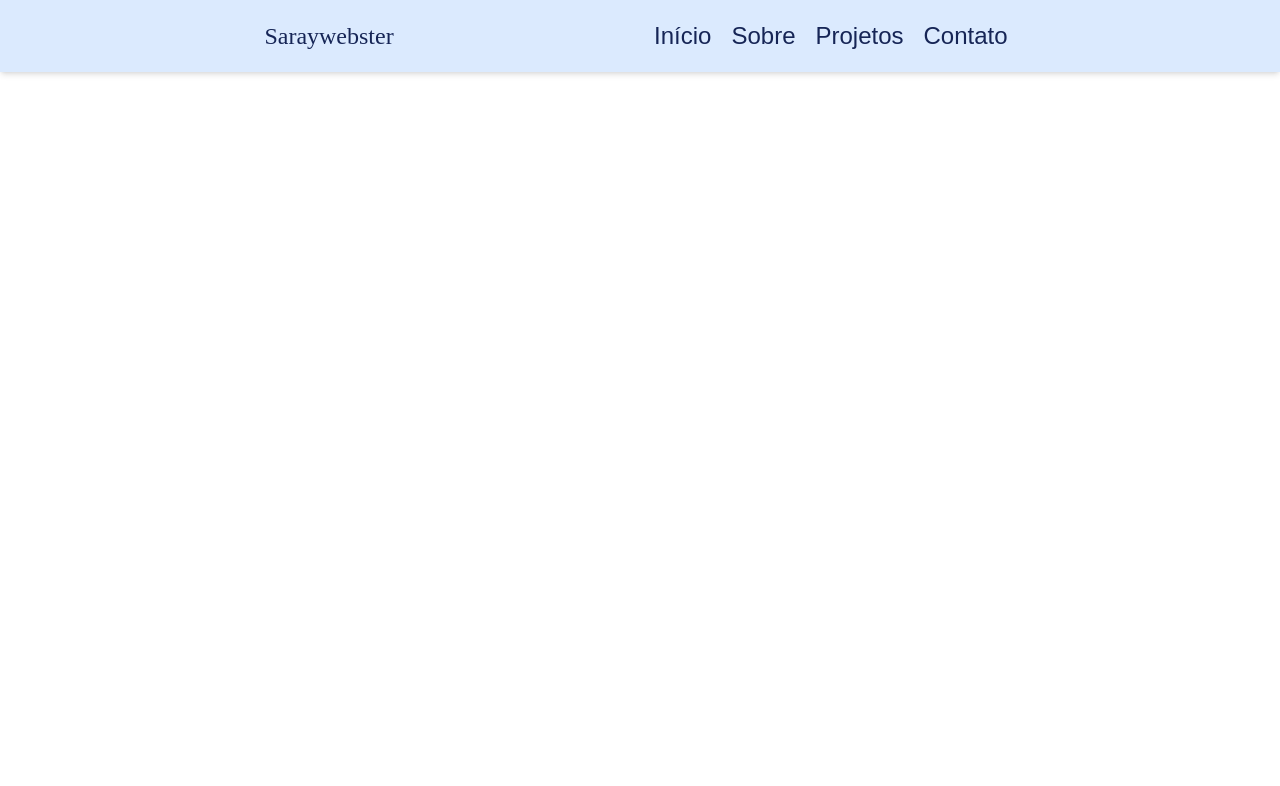
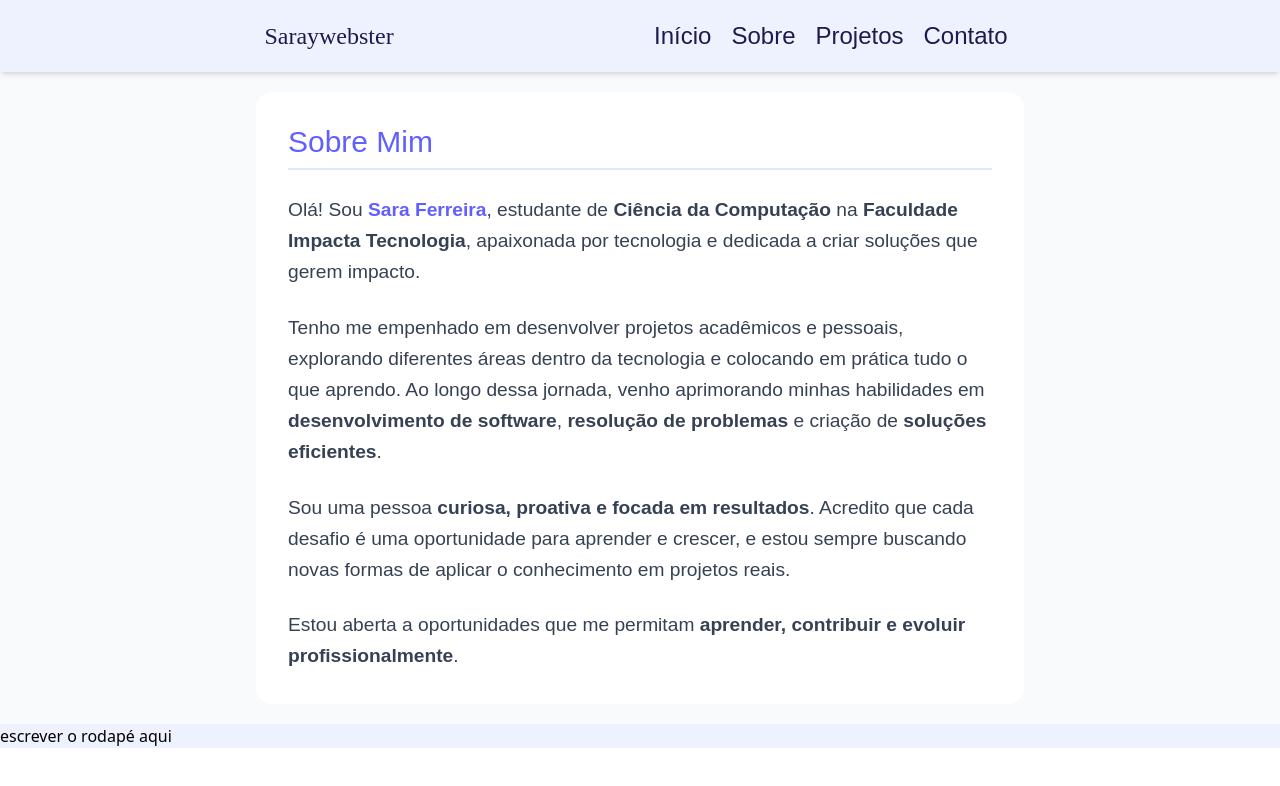
Before and after one commit to saraywebster/minimalist-portfolio, a React (Vite) app: page / in a window 1280 px wide. Shown: the top 786 px of the page. Built offline with nearby package versions, Linux system fonts and the light colour scheme; a web font is replaced by a local one.

Commit message:
:white_check_mark: updated color palette

```diff
--- /dev/null
+++ b/src/components/about/about.tsx
@@ -0,0 +1,4 @@
+import { TextAbout } from "./text_about";
+export const About = () => {
+  return <TextAbout />;
+};
--- /dev/null
+++ b/src/components/about/text_about.tsx
@@ -0,0 +1,49 @@
+export const TextAbout = () => {
+  return (
+    <section className="w-full max-w-3xl mx-auto p-8 bg-white rounded-2xl space-y-6">
+      <h1
+        className="text-3xl font-light text-indigo-500 border-b-2 border-indigo-100 pb-2"
+        style={{ fontFamily: "var(--font-body)" }}
+      >
+        Sobre Mim
+      </h1>
+
+      <p className="text-gray-700 leading-relaxed">
+        Olá! Sou{" "}
+        <span className="font-semibold text-indigo-500">Sara Ferreira</span>,
+        estudante de{" "}
+        <span className="font-semibold">Ciência da Computação</span> na
+        <span className="font-semibold"> Faculdade Impacta Tecnologia</span>,
+        apaixonada por tecnologia e dedicada a criar soluções que gerem impacto.
+      </p>
+
+      <p className="text-gray-700 leading-relaxed">
+        Tenho me empenhado em desenvolver projetos acadêmicos e pessoais,
+        explorando diferentes áreas dentro da tecnologia e colocando em prática
+        tudo o que aprendo. Ao longo dessa jornada, venho aprimorando minhas
+        habilidades em{" "}
+        <span className="font-semibold">desenvolvimento de software</span>,{" "}
+        <span className="font-semibold">resolução de problemas</span> e criação
+        de <span className="font-semibold">soluções eficientes</span>.
+      </p>
+
+      <p className="text-gray-700 leading-relaxed">
+        Sou uma pessoa{" "}
+        <span className="font-semibold">
+          curiosa, proativa e focada em resultados
+        </span>
+        . Acredito que cada desafio é uma oportunidade para aprender e crescer,
+        e estou sempre buscando novas formas de aplicar o conhecimento em
+        projetos reais.
+      </p>
+
+      <p className="text-gray-700 leading-relaxed">
+        Estou aberta a oportunidades que me permitam{" "}
+        <span className="font-semibold">
+          aprender, contribuir e evoluir profissionalmente
+        </span>
+        .
+      </p>
+    </section>
+  );
+};
--- a/src/components/menu /nav.tsx
+++ b/src/components/menu /nav.tsx
@@ -1,33 +1,33 @@
 export const Nav = () => {
   return (
     <span
-      className="space-y-5 lg:space-y-0 space-x-0 lg:space-x-5 flex flex-col lg:flex-row text-2xl text-center text-blue-950"
+      className="space-y-5 lg:space-y-0 space-x-0 lg:space-x-5 flex flex-col lg:flex-row text-2xl text-center text-indigo-950"
       style={{ fontFamily: "var(--font-body)" }}
     >
       <a
         href="#home"
-        className="hover:text-blue-500 hover:scale-105transition-all duration-300"
+        className="hover:text-indigo-500 hover:scale-105transition-all duration-300"
       >
         Início
       </a>
 
       <a
         href="#sobre"
-        className="hover:text-blue-500  hover:scale-105 transition-all duration-300"
+        className="hover:text-indigo-500  hover:scale-105 transition-all duration-300"
       >
         Sobre
       </a>
 
       <a
         href="#projetos"
-        className="hover:text-blue-500 hover:scale-105  transition-all duration-300"
+        className="hover:text-indigo-500 hover:scale-105  transition-all duration-300"
       >
         Projetos
       </a>
 
       <a
         href="#contato"
-        className="hover:text-blue-500  hover:scale-105 transition-all duration-300"
+        className="hover:text-indigo-500  hover:scale-105 transition-all duration-300"
       >
         Contato
       </a>
@@ -37,7 +37,7 @@ export const Nav = () => {
 
 export const MobileNav = () => {
   return (
-    <nav className="w-full h-screen flex flex-col relative justify-center items-center bg-blue-100  text-blue-950">
+    <nav className="w-full h-screen flex flex-col relative justify-center items-center bg-indigo-50 text-indigo-950">
       <span className="flex flex-col">
         <Nav />
       </span>
@@ -48,7 +48,7 @@ export const MobileNav = () => {
 export const TabletNav = () => {
   return (
     <nav
-      className="w-full max-h-1/12 p-5 bg-blue-100 relative flex flex-col justify-center items-center text-blue-950 shadow-md
+      className="w-full max-h-1/12 p-5 bg-indigo-50 relative flex flex-col justify-center items-center text-indigo-950 shadow-md
     "
     >
       <span className="flex flex-col">
@@ -60,9 +60,9 @@ export const TabletNav = () => {
 
 export const DesktopNav = () => {
   return (
-    <nav className="w-full flex flex-row p-3 items-center justify-evenly shadow-md">
+    <nav className="w-full flex flex-row p-3 items-center justify-evenly shadow-md bg-indigo-50">
       <h1
-        className="text-2xl md:block hidden text-blue-950"
+        className="text-2xl md:block hidden text-indigo-950"
         style={{ fontFamily: "var(--font-title)" }}
       >
         Saraywebster
--- a/src/components/menu /sidebar.tsx
+++ b/src/components/menu /sidebar.tsx
@@ -8,11 +8,11 @@ export const Sidebar = () => {
 
   return (
     <>
-      <span className="hidden lg:block bg-blue-100">
+      <span className="hidden lg:block bg-indigo-50">
         <DesktopNav />
       </span>
 
-      <span className="block lg:hidden p-2 relative bg-blue-100 shadow-md">
+      <span className="block lg:hidden p-2 relative bg-indigo-50 shadow-md">
         <section onClick={() => setIsOpen(!isOpen)} className="cursor-pointer ">
           <AnimatePresence mode="wait" initial={false}>
             <motion.div
--- a/src/components/pages/home.tsx
+++ b/src/components/pages/home.tsx
@@ -1,9 +1,18 @@
 import { Sidebar } from "..//menu /sidebar";
+import { About } from "../about/about";
 
 export const Home = () => {
   return (
-    <section className="w-full">
-      <Sidebar />
+    <section className="w-full grid grid-cols-1 md:grid-cols-12 gap-5 bg-gray-50 ">
+      <header className="col-span-12 col-start-1">
+        <Sidebar />
+      </header>
+      <aside className="md:col-span-10 md:col-start-2 col-span-10 col-start-2">
+        <About />
+      </aside>
+      <footer className="col-span-12 col-start-1 bg-indigo-50">
+        escrever o rodapé aqui
+      </footer>
     </section>
   );
 };
--- a/src/index.css
+++ b/src/index.css
@@ -23,7 +23,7 @@
 }
 
 ::-webkit-scrollbar {
-  width: 5px;
+  width: 8px;
 }
 
 ::-webkit-scrollbar-track {
@@ -31,7 +31,7 @@
 }
 
 ::-webkit-scrollbar-thumb {
-  background-color: white;
+  background-color: black;
   border-radius: 10px;
   border: 3px solid black;
 }
@@ -41,3 +41,8 @@ body {
   scrollbar-width: thin;
   scrollbar-color: #888 black;
 }
+
+p {
+  font-family: var(--font-body);
+  font-size: 1.2rem;
+}
```
